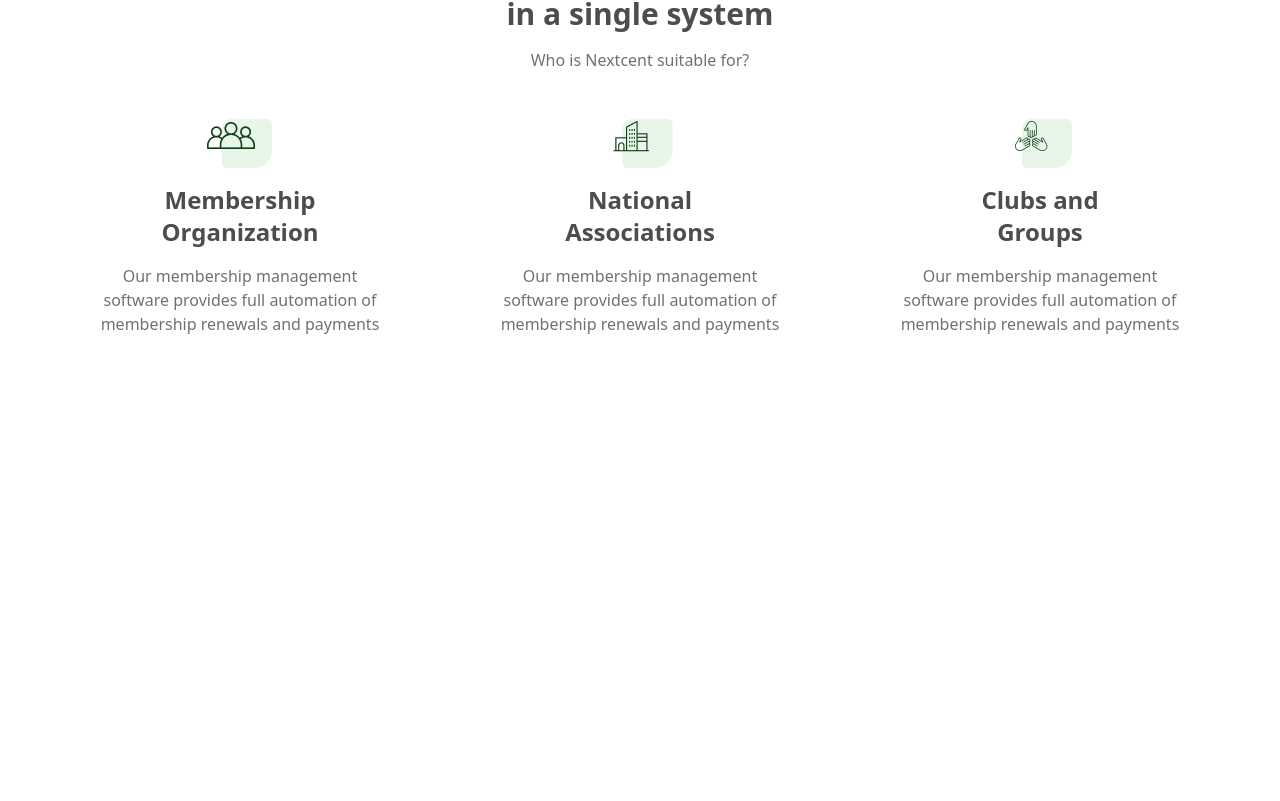
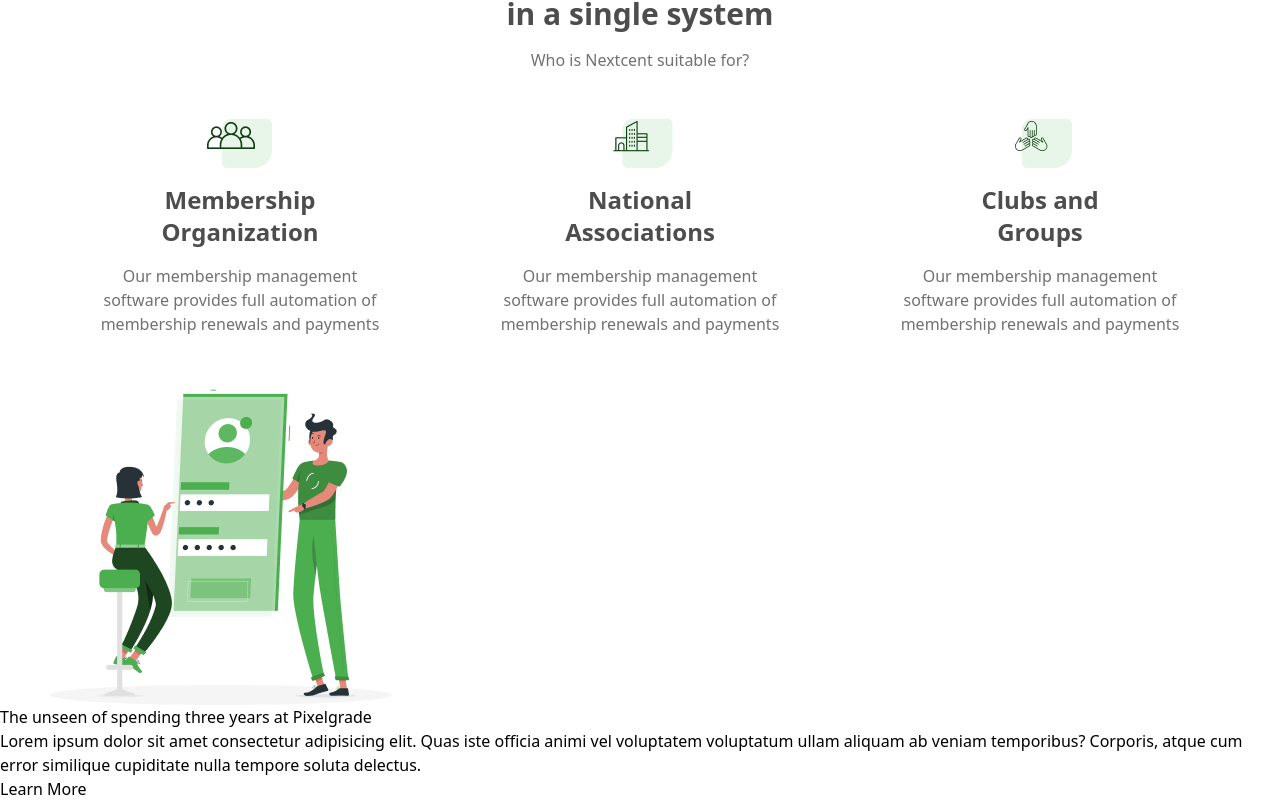
Before and after one commit to preranababar9/Nexcent-Landing-page-, a React (Create React App) app: page / in a window 1280 px wide. Shown: the part 1094-1895 px from the top of the page. Before the commit the page ends 1470 px from the top, so only its background shows below. Built offline with nearby package versions, Linux system fonts and the light colour scheme.

Commit message:
client marque effect added

```diff
--- a/package.json
+++ b/package.json
@@ -8,6 +8,7 @@
     "@testing-library/user-event": "^13.5.0",
     "react": "^18.3.1",
     "react-dom": "^18.3.1",
+    "react-fast-marquee": "^1.6.5",
     "react-icons": "^5.2.1",
     "react-scripts": "5.0.1",
     "web-vitals": "^2.1.4"
--- a/src/components/Banner.jsx
+++ b/src/components/Banner.jsx
@@ -1,9 +1,24 @@
-import React from 'react'
+import React from 'react';
+import banner from "../images/banner.png"
 
 export default function Banner() {
   return (
     <div>
+        <div>
+          <img
+          src={banner}
+          alt="banner-img"></img>
+        </div>
+        <h2>The unseen of spending three years at Pixelgrade</h2>
 
+        <p>Lorem ipsum dolor sit amet consectetur adipisicing elit. Quas iste officia
+                animi vel voluptatem voluptatum ullam aliquam ab veniam temporibus? Corporis,
+                atque cum error similique cupiditate nulla tempore soluta delectus.</p>
+
+                <button>Learn More</button>
+        <div>
+
+        </div>
     </div>
   )
 }
--- a/src/components/Client.jsx
+++ b/src/components/Client.jsx
@@ -1,5 +1,6 @@
 import React from 'react';
 import ClientsLogo from "../images/ClientsLogo.png";
+import Marquee from "react-fast-marquee";
 
 export default function Client() {
   return (
@@ -7,10 +8,12 @@
 
         <h2 className="items-center text-3xl font-bold text-[#4D4D4D]">Our Clients</h2>
         <p className="text-[#717171]">We have been working with some Fortune 500+ clients </p>
-        <img className=""
+<Marquee>
+          <img className=""
         src ={ClientsLogo}
         alt="clients"
         ></img>
+        </Marquee>
     </div>
   )
 }
```
Also changed, not shown: src/images/banner.png (added), 1 other file (tests, documents, lock files or other folders).
